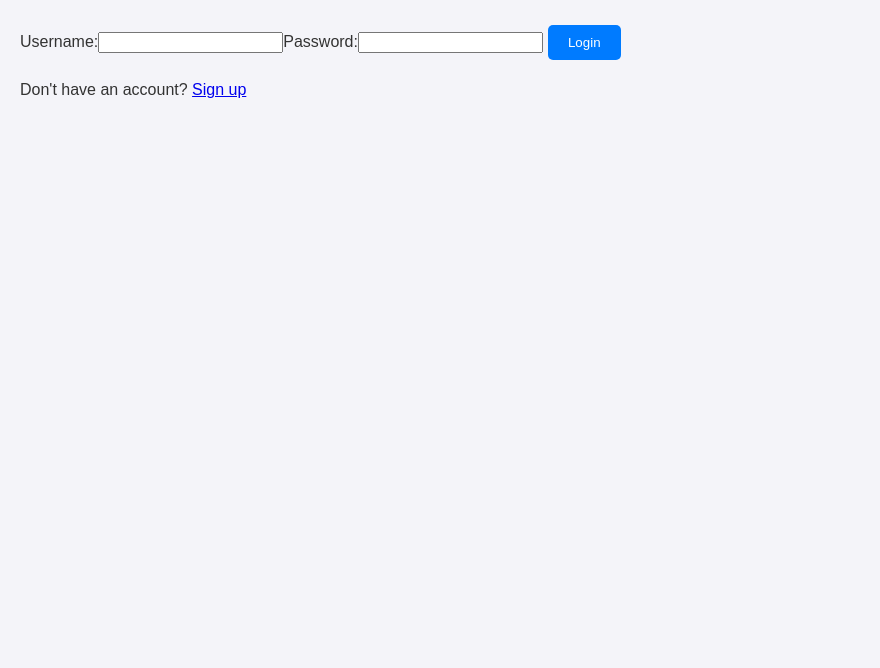
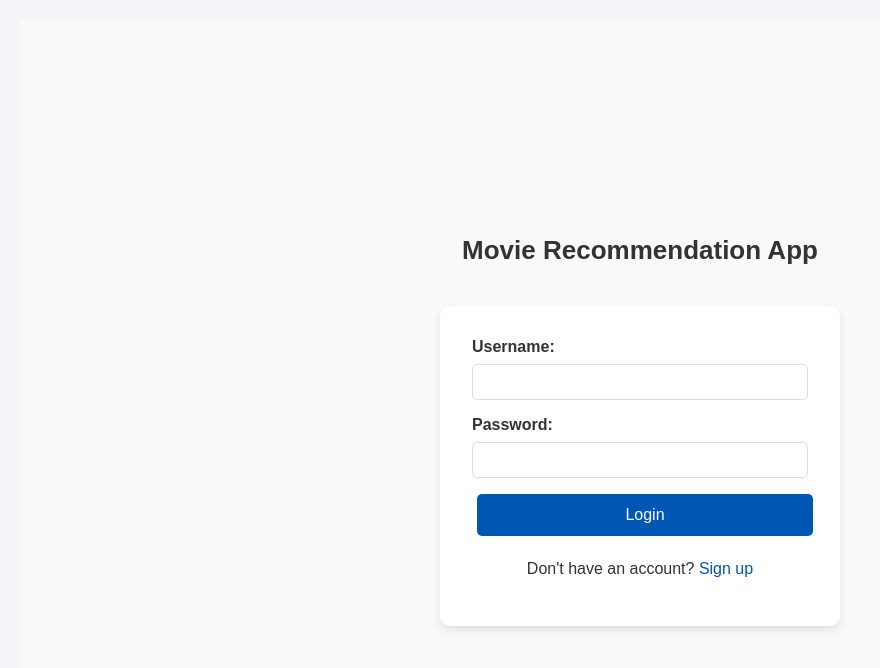
Before and after one commit to Guan-Eric/MovieRecommendationApp, a React (Create React App) app in the folder frontend/movie-recommendation-frontend/: page /login in a window 1280 px wide. Shown: the top 668 px of the page, without its empty margins (0-880 px from the left). Built offline with nearby package versions, Linux system fonts and the light colour scheme; no server answers.

Commit message:
Added styling for login and logout pages

```diff
--- /dev/null
+++ b/frontend/movie-recommendation-frontend/src/pages/LoginPage.css
@@ -0,0 +1,101 @@
+/* Global styles */
+body, html {
+    margin: 0;
+    padding: 0;
+    height: 100%;
+    width: 100%;
+    overflow-x: hidden; /* Prevents horizontal scrolling */
+}
+
+*, *:before, *:after {
+    box-sizing: border-box; /* Ensures padding and borders are included in total width and height */
+}
+
+/* Alignment and styling for the login container */
+.login-wrapper {
+    display: flex;
+    flex-direction: column;
+    justify-content: center;
+    align-items: center;
+    height: 100vh;
+    background-color: #f9f9f9;
+}
+
+.login-form {
+    padding: 2rem;
+    background: white;
+    border-radius: 10px;
+    box-shadow: 0 4px 8px rgba(0, 0, 0, 0.1);
+    width: 100%;
+    max-width: 400px;
+}
+
+/* Style for the form container itself */
+.form-container {
+    padding: 2rem;
+    background: white;
+    border-radius: 10px;
+    box-shadow: 0 4px 8px rgba(0, 0, 0, 0.1);
+    width: 100%;
+    max-width: 400px;
+    text-align: center;
+}
+
+/* General styles for form elements */
+.form-group {
+    margin-bottom: 1rem;
+}
+
+.form-group label {
+    display: block;
+    margin-bottom: .5rem;
+    font-weight: bold;
+}
+
+.form-control {
+    width: 100%;
+    padding: .5rem;
+    font-size: 1rem;
+    border-radius: 5px;
+    border: 1px solid #ddd;
+}
+
+/* Button styling */
+.btn {
+    width: 100%;
+    padding: .75rem;
+    border: none;
+    background-color: #0056b3;
+    color: white;
+    font-size: 1rem;
+    border-radius: 5px;
+    cursor: pointer;
+    display: block;
+    margin-top: 1rem;
+}
+
+.btn:hover {
+    background-color: #004494;
+}
+
+/* Link styling under form */
+.signup-link {
+    text-align: center;
+    margin-top: 1.5rem;
+}
+
+.signup-link a {
+    color: #0056b3;
+    text-decoration: none;
+}
+
+.signup-link a:hover {
+    text-decoration: underline;
+}
+
+/* Title styling */
+.form-title {
+    color: #333;
+    font-size: 24px;
+    margin-bottom: 40px;
+}
--- a/frontend/movie-recommendation-frontend/src/pages/LoginPage.js
+++ b/frontend/movie-recommendation-frontend/src/pages/LoginPage.js
@@ -1,5 +1,6 @@
 import React, { useState } from 'react';
 import { useAuth } from '../context/AuthContext';
+import './LoginPage.css'
 
 function LoginPage() {
     const { login } = useAuth();
@@ -29,13 +30,23 @@ function LoginPage() {
 
 
     return (
-        <form onSubmit={handleSubmit}>
-            <label>Username:<input type="text" value={username} onChange={(e) => setUsername(e.target.value)} /></label>
-            <label>Password:<input type="password" value={password} onChange={(e) => setPassword(e.target.value)} /></label>
-            <button type="submit">Login</button>
-            <p>Don't have an account? <a href="/signup">Sign up</a></p>
-        </form>
-
+        <div className="login-wrapper">
+            <h2 className="form-title">Movie Recommendation App</h2>
+            <form className="login-form" onSubmit={handleSubmit}>
+                <div className="form-group">
+                    <label htmlFor="username">Username:</label>
+                    <input id="username" type="text" className="form-control" value={username}
+                           onChange={(e) => setUsername(e.target.value)}/>
+                </div>
+                <div className="form-group">
+                    <label htmlFor="password">Password:</label>
+                    <input id="password" type="password" className="form-control" value={password}
+                           onChange={(e) => setPassword(e.target.value)}/>
+                </div>
+                <button type="submit" className="btn login-btn">Login</button>
+                <p className="signup-link">Don't have an account? <a href="/signup">Sign up</a></p>
+            </form>
+        </div>
     );
 }
 
--- /dev/null
+++ b/frontend/movie-recommendation-frontend/src/pages/SignupPage.css
@@ -0,0 +1,88 @@
+/* Global styles */
+body, html {
+    margin: 0;
+    padding: 0;
+    height: 100%;
+    width: 100%;
+    overflow-x: hidden; /* Prevent horizontal scroll */
+}
+
+*, *:before, *:after {
+    box-sizing: border-box;
+}
+
+/* Wrapper for the signup page */
+.signup-wrapper {
+    display: flex;
+    flex-direction: column;
+    justify-content: center;
+    align-items: center;
+    height: 100vh;
+    background-color: #f9f9f9;
+}
+
+/* Title above the form */
+.form-title {
+    margin-bottom: 40px;
+    font-size: 26px;
+    color: #333;
+    text-align: center;
+}
+
+/* Form styling */
+.signup-form {
+    padding: 2rem;
+    background: white;
+    border-radius: 10px;
+    box-shadow: 0 4px 8px rgba(0, 0, 0, 0.1);
+    width: 100%;
+    max-width: 400px;
+}
+
+.form-group {
+    margin-bottom: 1rem;
+}
+
+.form-group label {
+    display: block;
+    margin-bottom: .5rem;
+    font-weight: bold;
+}
+
+.form-control {
+    width: 100%;
+    padding: .5rem;
+    font-size: 1rem;
+    border-radius: 5px;
+    border: 1px solid #ddd;
+}
+
+.btn.signup-btn {
+    width: 100%;
+    padding: .75rem;
+    border: none;
+    background-color: #0056b3;
+    color: white;
+    font-size: 1rem;
+    border-radius: 5px;
+    cursor: pointer;
+    margin-top: 1rem;
+}
+
+.btn.signup-btn:hover {
+    background-color: #004494;
+}
+
+.login-link {
+    text-align: center;
+    margin-top: 1.5rem;
+}
+
+.login-link a {
+    color: #0056b3;
+    text-decoration: none;
+}
+
+.login-link a:hover {
+    text-decoration: underline;
+}
--- a/frontend/movie-recommendation-frontend/src/pages/SignupPage.js
+++ b/frontend/movie-recommendation-frontend/src/pages/SignupPage.js
@@ -1,5 +1,6 @@
 import React, { useState } from 'react';
 import { useAuth } from '../context/AuthContext';
+import './SignupPage.css'
 
 function SignupPage() {
     const [username, setUsername] = useState('');
@@ -24,24 +25,25 @@ function SignupPage() {
     };
 
     return (
-        <form onSubmit={handleSubmit}>
-            <label>
-                Username:
-                <input type="text" value={username} onChange={(e) => setUsername(e.target.value)}/>
-            </label>
-            <label>
-                Password:
-                <input type="password" value={password} onChange={(e) => setPassword(e.target.value)}/>
-            </label>
-            <label>
-                API Key:
-                <input type="apiKey" value={apikey} onChange={(e) => setApikey(e.target.value)}/>
-            </label>
-            <button type="submit">Signup</button>
-
-            <p>Already have an account? <a href="/login">Login</a></p>
-
-        </form>
+        <div className="signup-wrapper">
+            <h2 className="form-title">Movie Recommendation App</h2>
+            <form className="signup-form" onSubmit={handleSubmit}>
+                <div className="form-group">
+                    <label htmlFor="username">Username:</label>
+                    <input id="username" type="text" className="form-control" value={username} onChange={(e) => setUsername(e.target.value)}/>
+                </div>
+                <div className="form-group">
+                    <label htmlFor="password">Password:</label>
+                    <input id="password" type="password" className="form-control" value={password} onChange={(e) => setPassword(e.target.value)}/>
+                </div>
+                <div className="form-group">
+                    <label htmlFor="apikey">API Key:</label>
+                    <input id="apikey" type="text" className="form-control" value={apikey} onChange={(e) => setApikey(e.target.value)}/>
+                </div>
+                <button type="submit" className="btn signup-btn">Signup</button>
+                <p className="login-link">Already have an account? <a href="/login">Login</a></p>
+            </form>
+        </div>
     );
 }
 
```
